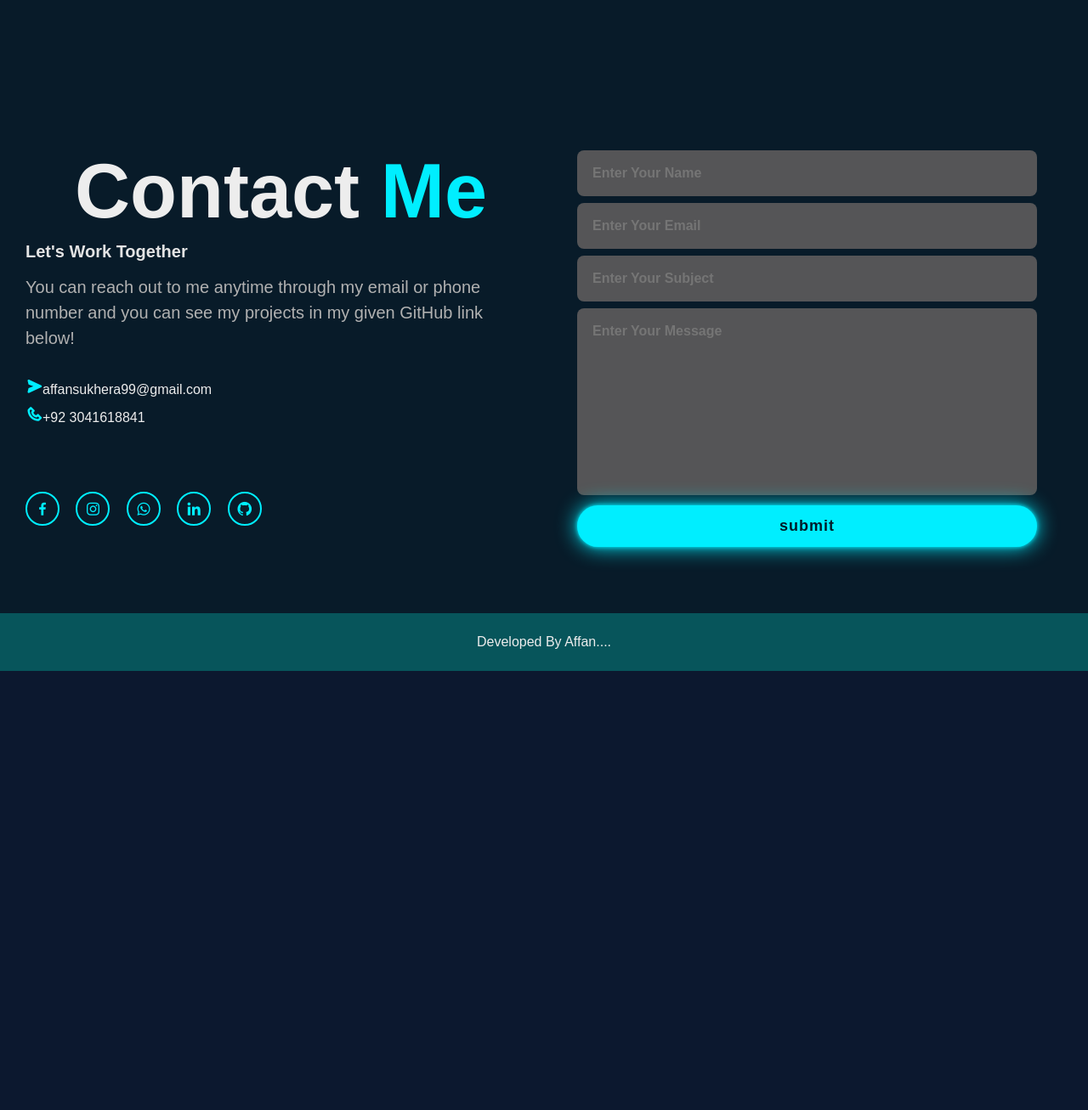
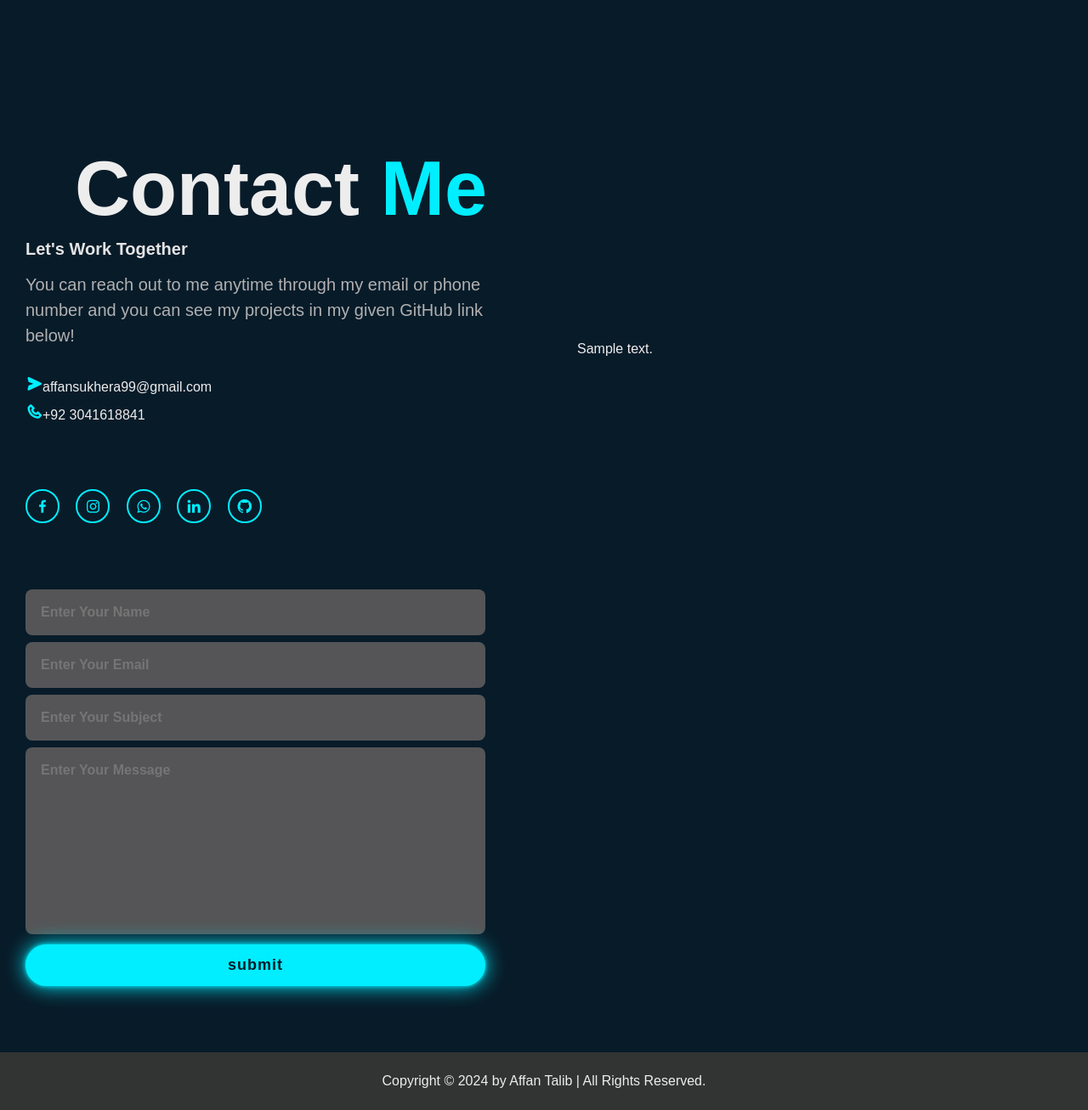
Before and after one commit to affansukhera/Portfolio_Website, a Django app: template portfolioapp/templates/index.html in a window 1280 px wide. Shown: the part 4311-5618 px from the top of the page at 85% size. Before the commit the page ends 5101 px from the top, so only its background shows below. Run offline with Django 5.2, Linux system fonts and the light colour scheme; the template is opened without the code that fills it: most values are stand-ins (such as "Sample title", 1, 10 or a date in 2020); some libraries are stand-ins or nearby versions.

Commit message:
Made some changes

```diff
--- a/portfolioapp/static/main.js
+++ b/portfolioapp/static/main.js
@@ -5,3 +5,9 @@
     backDelay : 1000,
     loop : true
 });
+document.addEventListener("DOMContentLoaded", function() {
+    const confirmationMessage = "Thank you for contacting us! We will be in touch with you shortly.";
+    if (confirmationMessage) {
+        alert(confirmationMessage);
+    }
+});
--- a/portfolioapp/static/style.css
+++ b/portfolioapp/static/style.css
@@ -658,7 +658,7 @@
     width: 100%;
     text-align: center;
     padding: 25px 0;
-    background: rgb(7, 85, 91);
+    background: rgb(50, 52, 52);
     font-weight: 300;
     margin-top: 70px;
 }
--- a/portfolioapp/templates/index.html
+++ b/portfolioapp/templates/index.html
@@ -32,7 +32,7 @@
                 and a strong sense of responsibility being innovative , resourceful, open and responsive
                 to change.It has created in me an interest in lifelong learning.
             </p>
-            <div class="home-scl">
+            <div class="contact-icons">
                 <a href="https://www.facebook.com/affan.sukhera" style="--i:7"><i class='bx bxl-facebook'></i></a>
                 <a href="https://www.instagram.com/?hl=en" style="--i:8"><i class='bx bxl-instagram' ></i></a>
                 <a href="https://web.whatsapp.com/" style="--i:9"><i class='bx bxl-whatsapp' ></i></a>
@@ -62,11 +62,7 @@
                 experience across different industries.
                 I'm a good learner and team player
                 That's all about my self.
-                <!-- My first exposure to professional life through internship has benefited me mostly in
-                strengthening my personal skills. I have developed a positive attitude and a strong
-                sense of responsibility being innovative , resourceful, open and responsive to change. It has
-                created in me an interest in lifelong learning.
-                I'm attentive listener and effective oral communication skill -->
+
             </p>
             <a href="#" class="btn-box">More About Me</a>
         </div>
@@ -267,7 +263,9 @@
 
             </div>
         </div>
-
+        {% if confirmation_message %}
+        <div class="confirmation-message">{{ confirmation_message }}</div>
+        {% endif %}
         <div class="contact-form">
             <form action="" method="POST">
                 {% csrf_token %}
@@ -284,7 +282,7 @@
 
     </section>
     <div class="last-text">
-        <p>Developed By Affan....</p>
+        <p>Copyright &copy; 2024 by Affan Talib | All Rights Reserved.</p>
     </div>
     <a href="#" class="top"><i class='bx bx-up-arrow-alt'></i></a>
 
--- a/portfoliomodern/settings.py
+++ b/portfoliomodern/settings.py
@@ -115,10 +115,7 @@
 # https://docs.djangoproject.com/en/5.0/howto/static-files/
 
 STATIC_URL = 'static/'
-STATICFILES_DIRS = [
-    BASE_DIR / "static",
-    "/var/www/static/",
-]
+STATICFILES_DIRS = []
 EMAIL_BACKEND = 'django.core.mail.backends.smtp.EmailBackend'
 EMAIL_HOST = 'smtp.gmail.com'
 EMAIL_HOST_USER = env('EMAIL_HOST_USER')
```
Also changed, not shown: portfolioapp/views.py (+10 -18 lines), db.sqlite3.
